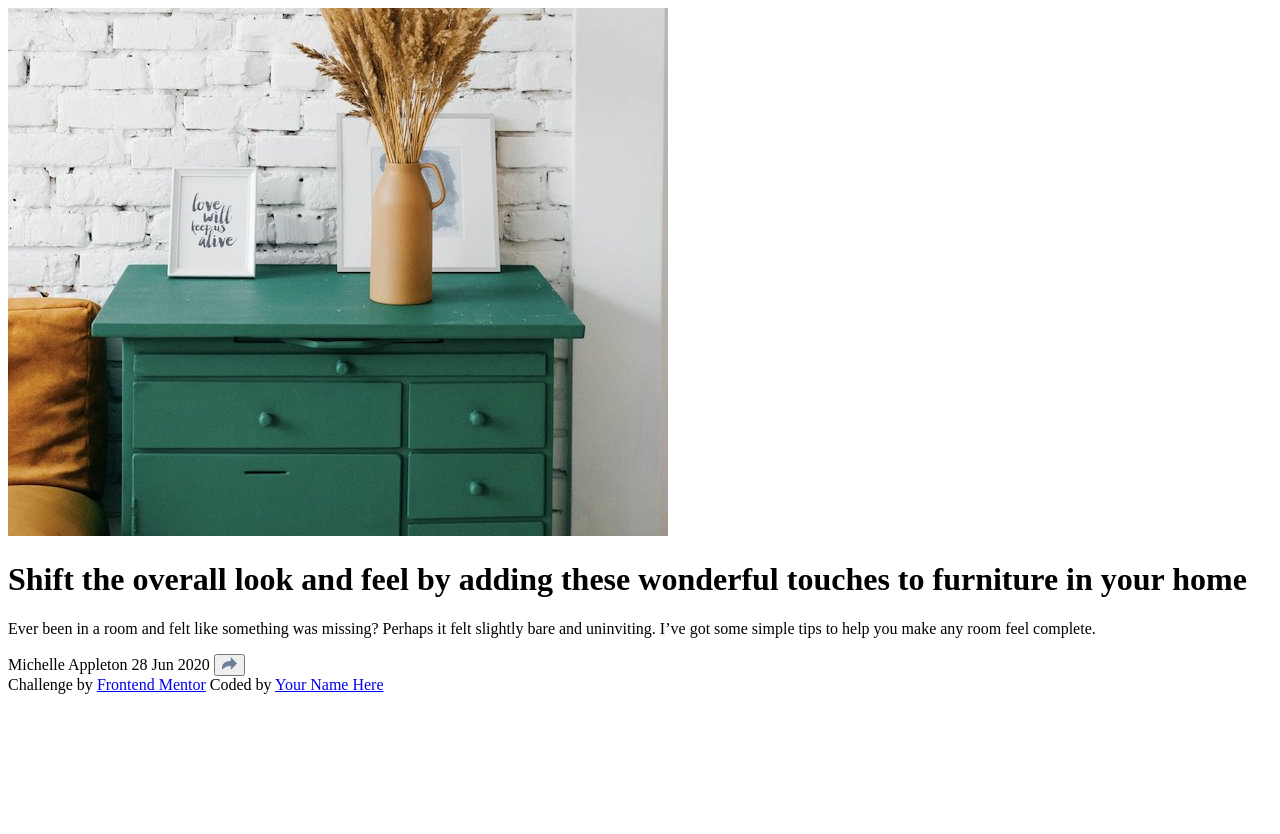
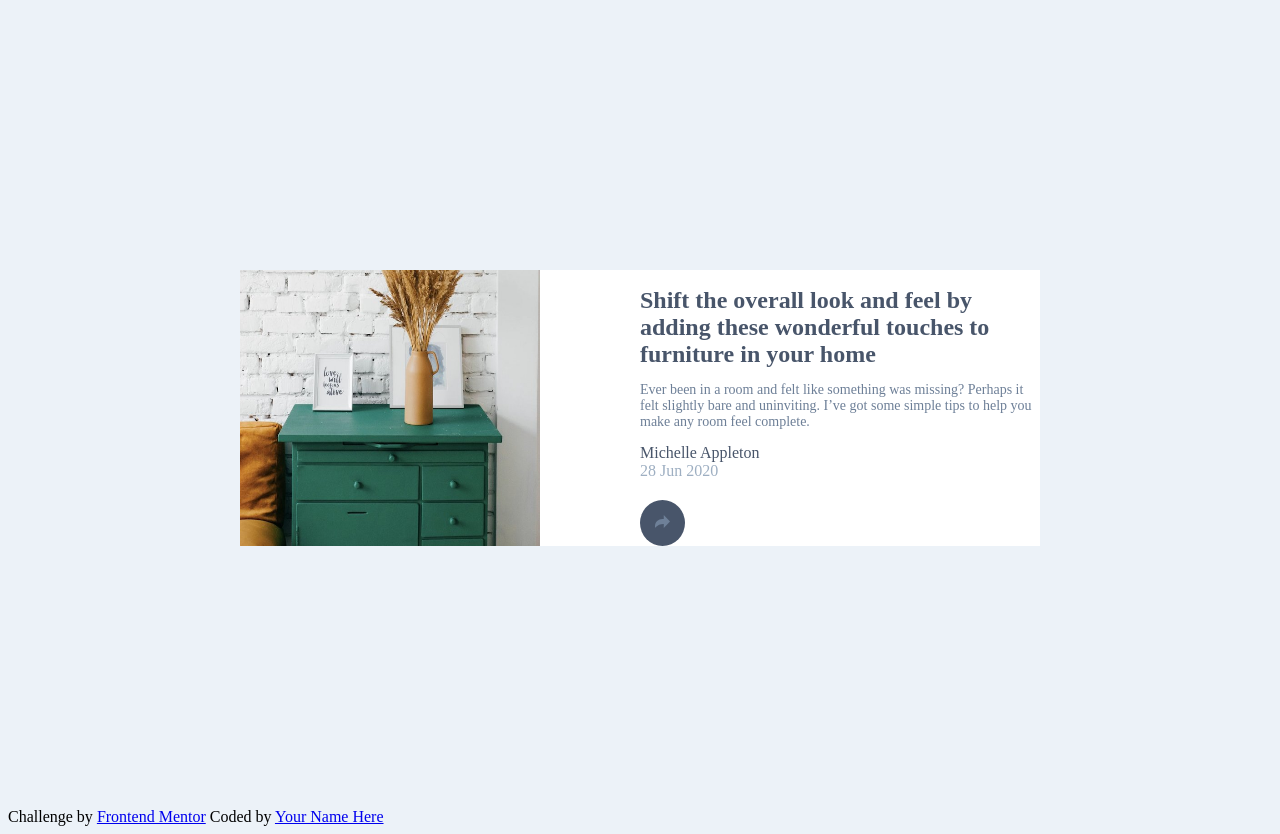
Before and after one commit to elic4vet/article-preview, a plain HTML site: page index.html in a window 1280 px wide. Before the commit the page ends 800 px from the top, so only its background shows below. Drawn offline with Linux system fonts and the light colour scheme.

Commit message:
Update styles.css
++Added Main colors  & main properties

```diff
--- a/src/styles.css
+++ b/src/styles.css
@@ -2,4 +2,74 @@
   margin: 0;
   padding: 0;
   box-sizing: border-box;
+
+  /*Colors */
+
+  --dark-blue: hsl(217, 19%, 35%);
+  --desaturated-blue: hsl(214, 17%, 51%);
+  --grayish-blue: hsl(212, 23%, 69%);
+  --light-Blue: hsl(210, 46%, 95%);
 }
+
+body {
+  background-color: var(--light-Blue);
+  display: flex;
+  flex-direction: column;
+  min-height: 100vh;
+}
+h1 {
+  color: var(--dark-blue);
+  font-size: 24px;
+  font-weight: 700;
+  margin-bottom: 10px;
+}
+p {
+  color: var(--desaturated-blue);
+  font-size: 14px;
+}
+
+.container {
+  display: flex;
+  flex-direction: column;
+  align-items: center;
+  justify-content: center;
+  height: 100vh;
+}
+
+.card {
+  display: grid;
+  grid-template-columns: 1fr 1fr;
+  background-color: white;
+  border-color: var(--grayish-blue);
+  width: 800px;
+}
+.col1 {
+  max-width: 300px;
+}
+.col2 {
+  max-width: 800px;
+}
+
+.main-img {
+  width: 100%;
+  height: 100%;
+}
+
+.credit {
+  color: var(--dark-blue);
+}
+
+.date {
+  color: var(--grayish-blue);
+  display: block;
+}
+
+.share {
+  background-color: var(--dark-blue);
+  color: white;
+  border: none;
+  border-radius: 50%;
+  padding: 15px 15px;
+  margin-top: 20px;
+  cursor: pointer;
+}
```
